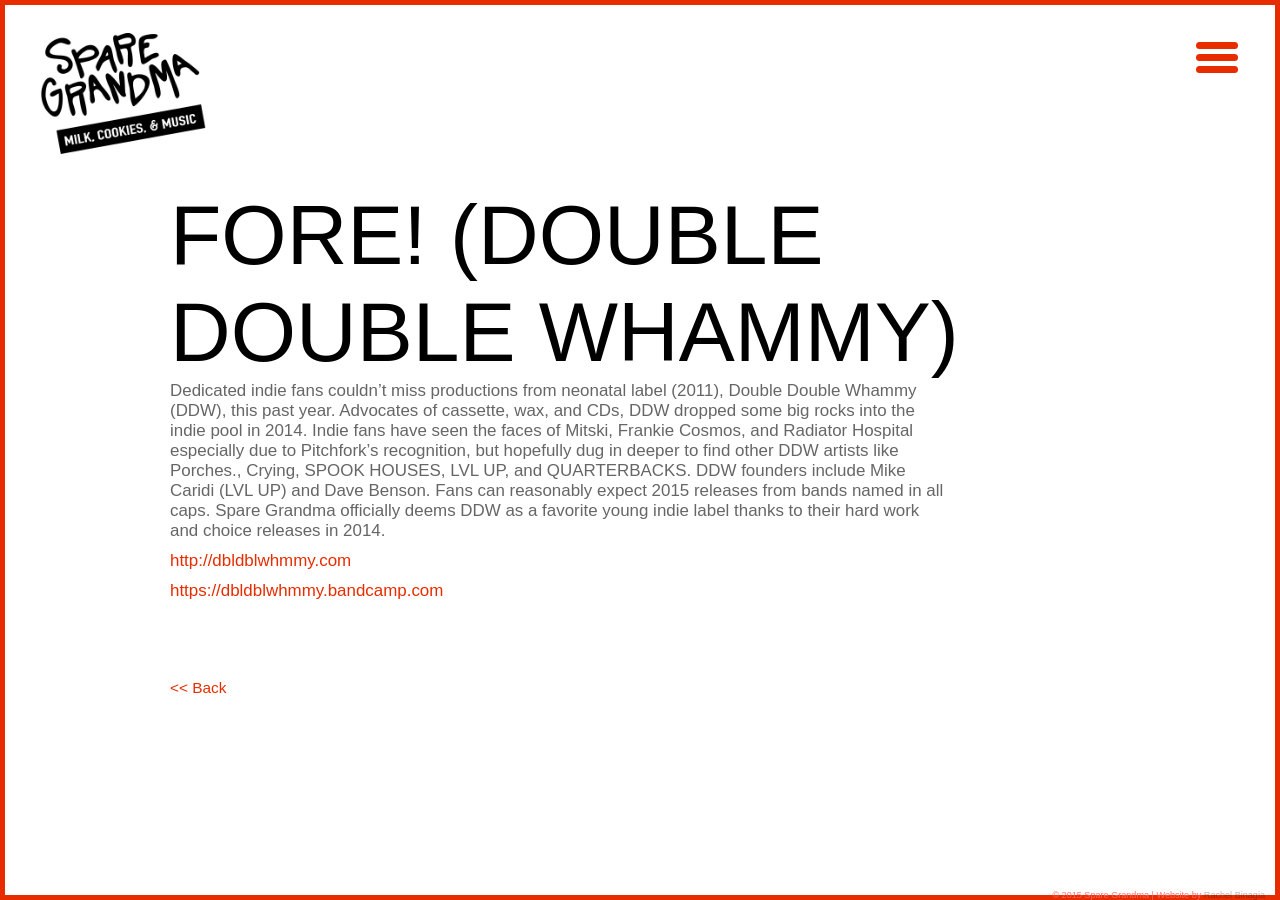
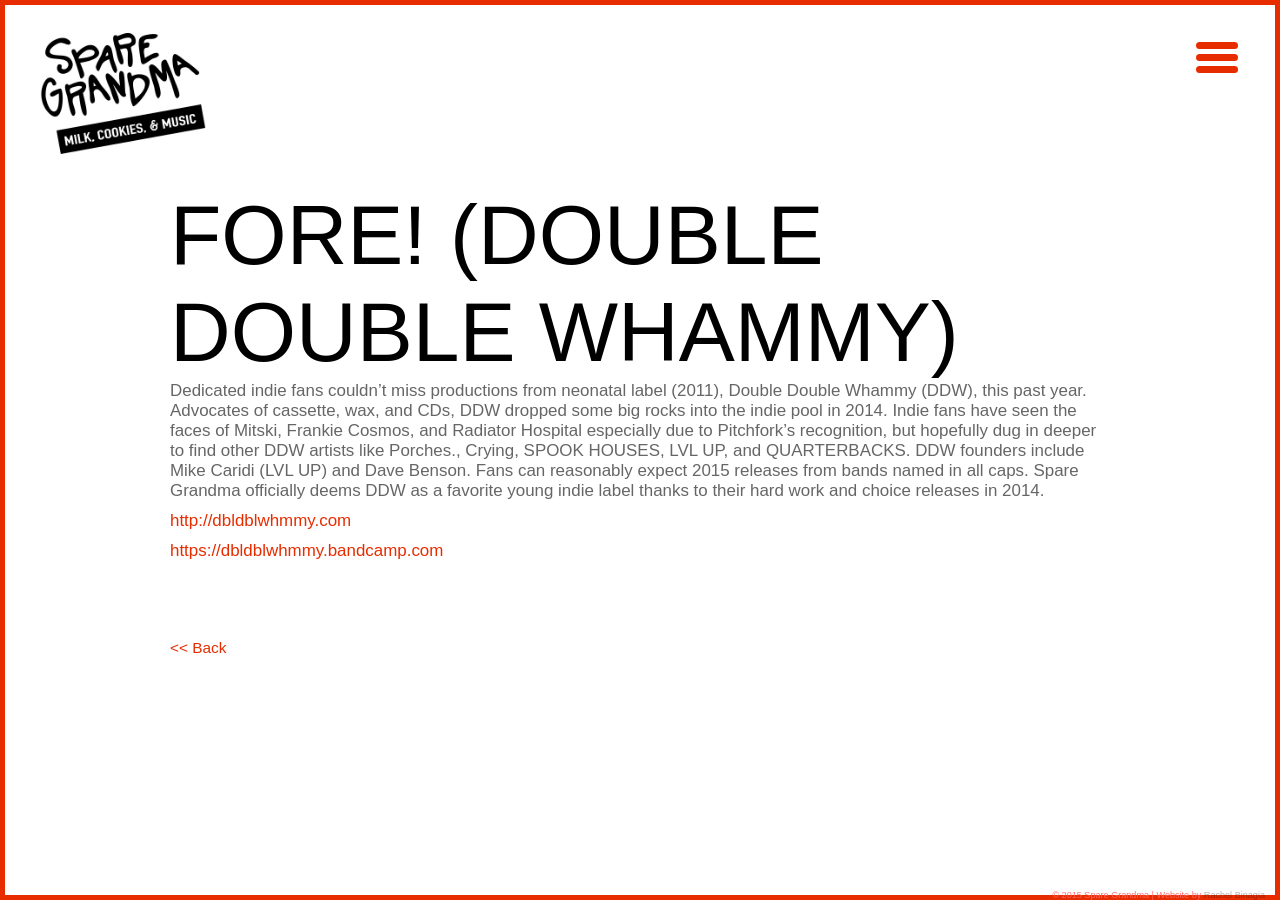
Before and after one commit to rachyrach/sparegrandma, a Jekyll site: the page built from _posts/2015-01-03-Fore!-(double-double-whammy).md, in a window 1280 px wide. Built offline with Jekyll 4.4.1, drawn with Linux system fonts in a browser that asks for light colours; Markdown is read by kramdown in place of the engine named in the settings.

Commit message:
update
update

```diff
--- a/_layouts/post.html
+++ b/_layouts/post.html
@@ -8,7 +8,7 @@
 <div class="container">
 
     <div class="col-md-12"><h1>{{ page.title }}</h1></div>
-     <div class="col-md-10 list">
+     <div class="col-md-12 list">
     {{ content }}
 
 </br></br>
```
